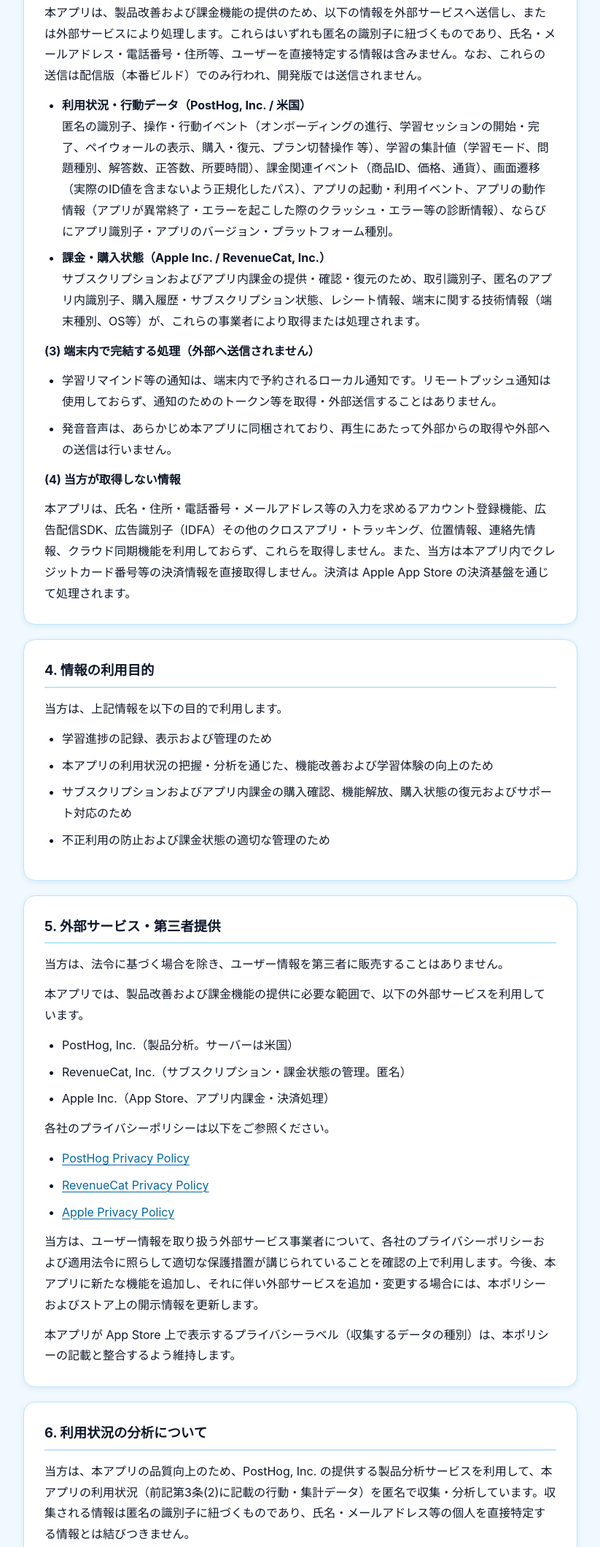
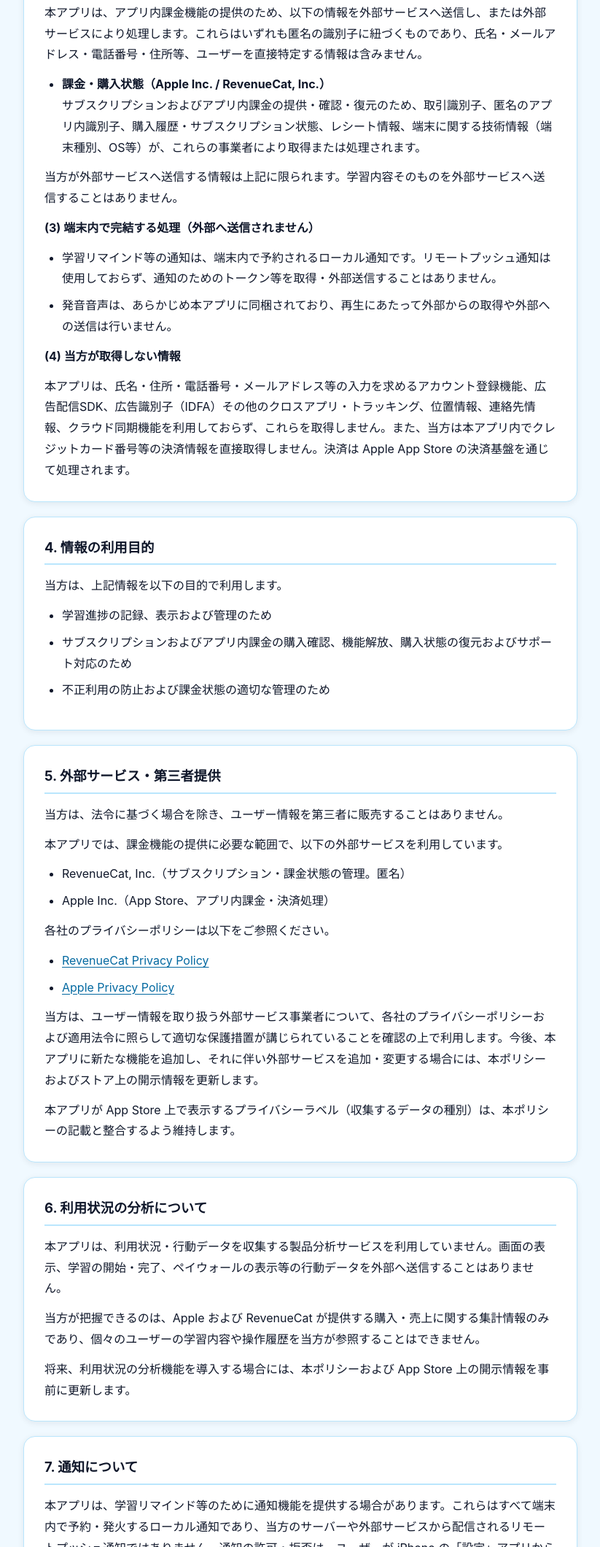
Before and after one commit to speeed131/app-legal-pages, a website: page apps/sukitan-eiken3/privacy-policy/index.html in a window 1280 px wide. Shown: the part 1094-3214 px from the top of the page at 73% size, without its empty margins (228-1051 px from the left). Drawn offline with Linux system fonts and the light colour scheme.

Commit message:
fix(sukitan-eiken3): プライバシーポリシーから PostHog 記述を除去する
スキ単 v1 は製品分析(PostHog)を有効化しない。アプリ側は公開キーを投入しないため
analyticsEnabled が false となり、送信処理はすべて no-op になる。ポリシーが
「PostHogで利用状況を収集・分析しています」と宣言したままだと、App Privacy 申告
(v1は Purchases のみ)と食い違うため実態へ合わせる。

条番号は driving-license-drill(同じ基準文書系列でPostHog非搭載)に合わせ、
第6条「利用状況の分析について」を削除せず内容を差し替えて15条構成を維持した。
結果、第4条・第5条・第6条が同アプリと完全一致する。

- 第3条(2) 前文を「アプリ内課金機能の提供のため」へ。送信対象からPostHogを削除し、
  「送信する情報は上記に限られる」旨を追加
- 第4条 利用目的から利用状況の分析を削除
- 第5条 外部サービス一覧・参照リンクからPostHogを削除
- 第6条 を「製品分析サービスを利用していない」内容へ差し替え
- 第8条 保存期間、第9条 削除依頼窓口からPostHogを削除
- 第11条 GDPRの法的根拠を課金=契約履行/不正防止=正当利益へ。分析目的の処理が
  存在しない旨を明記。国外移転の記述からPostHogを削除
- 第13条 将来機能の例示に「利用状況分析」を追加

学習データの削除手段の記述は toeic-grammar-pages と同じ形を維持する
(アプリ内リセットへの言及を追加しない)。

HTML開閉タグ整合、15条構成、PostHog残0 を機械検証済み。

```diff
--- a/apps/sukitan-eiken3/privacy-policy/index.html
+++ b/apps/sukitan-eiken3/privacy-policy/index.html
@@ -40,17 +40,14 @@
             <p>個々の単語に対する解答内容（どの単語を間違えたか等）が、そのまま外部へ送信されることはありません（後述の利用状況分析では、件数等の集計値のみを扱います）。</p>
 
             <p><strong>(2) 外部サービスを通じて処理される情報（匿名）</strong></p>
-            <p>本アプリは、製品改善および課金機能の提供のため、以下の情報を外部サービスへ送信し、または外部サービスにより処理します。これらはいずれも匿名の識別子に紐づくものであり、氏名・メールアドレス・電話番号・住所等、ユーザーを直接特定する情報は含みません。なお、これらの送信は配信版（本番ビルド）でのみ行われ、開発版では送信されません。</p>
+            <p>本アプリは、アプリ内課金機能の提供のため、以下の情報を外部サービスへ送信し、または外部サービスにより処理します。これらはいずれも匿名の識別子に紐づくものであり、氏名・メールアドレス・電話番号・住所等、ユーザーを直接特定する情報は含みません。</p>
             <ul>
-                <li>
-                    <strong>利用状況・行動データ（PostHog, Inc. / 米国）</strong><br>
-                    匿名の識別子、操作・行動イベント（オンボーディングの進行、学習セッションの開始・完了、ペイウォールの表示、購入・復元、プラン切替操作 等）、学習の集計値（学習モード、問題種別、解答数、正答数、所要時間）、課金関連イベント（商品ID、価格、通貨）、画面遷移（実際のID値を含まないよう正規化したパス）、アプリの起動・利用イベント、アプリの動作情報（アプリが異常終了・エラーを起こした際のクラッシュ・エラー等の診断情報）、ならびにアプリ識別子・アプリのバージョン・プラットフォーム種別。
-                </li>
                 <li>
                     <strong>課金・購入状態（Apple Inc. / RevenueCat, Inc.）</strong><br>
                     サブスクリプションおよびアプリ内課金の提供・確認・復元のため、取引識別子、匿名のアプリ内識別子、購入履歴・サブスクリプション状態、レシート情報、端末に関する技術情報（端末種別、OS等）が、これらの事業者により取得または処理されます。
                 </li>
             </ul>
+            <p>当方が外部サービスへ送信する情報は上記に限られます。学習内容そのものを外部サービスへ送信することはありません。</p>
 
             <p><strong>(3) 端末内で完結する処理（外部へ送信されません）</strong></p>
             <ul>
@@ -67,7 +64,6 @@
             <p>当方は、上記情報を以下の目的で利用します。</p>
             <ul>
                 <li>学習進捗の記録、表示および管理のため</li>
-                <li>本アプリの利用状況の把握・分析を通じた、機能改善および学習体験の向上のため</li>
                 <li>サブスクリプションおよびアプリ内課金の購入確認、機能解放、購入状態の復元およびサポート対応のため</li>
                 <li>不正利用の防止および課金状態の適切な管理のため</li>
             </ul>
@@ -76,15 +72,13 @@
         <section class="card">
             <h2>5. 外部サービス・第三者提供</h2>
             <p>当方は、法令に基づく場合を除き、ユーザー情報を第三者に販売することはありません。</p>
-            <p>本アプリでは、製品改善および課金機能の提供に必要な範囲で、以下の外部サービスを利用しています。</p>
+            <p>本アプリでは、課金機能の提供に必要な範囲で、以下の外部サービスを利用しています。</p>
             <ul>
-                <li>PostHog, Inc.（製品分析。サーバーは米国）</li>
                 <li>RevenueCat, Inc.（サブスクリプション・課金状態の管理。匿名）</li>
                 <li>Apple Inc.（App Store、アプリ内課金・決済処理）</li>
             </ul>
             <p>各社のプライバシーポリシーは以下をご参照ください。</p>
             <ul>
-                <li><a href="https://posthog.com/privacy" target="_blank" rel="noopener noreferrer">PostHog Privacy Policy</a></li>
                 <li><a href="https://www.revenuecat.com/privacy/" target="_blank" rel="noopener noreferrer">RevenueCat Privacy Policy</a></li>
                 <li><a href="https://www.apple.com/legal/privacy/" target="_blank" rel="noopener noreferrer">Apple Privacy Policy</a></li>
             </ul>
@@ -94,9 +88,9 @@
 
         <section class="card">
             <h2>6. 利用状況の分析について</h2>
-            <p>当方は、本アプリの品質向上のため、PostHog, Inc. の提供する製品分析サービスを利用して、本アプリの利用状況（前記第3条(2)に記載の行動・集計データ）を匿名で収集・分析しています。収集される情報は匿名の識別子に紐づくものであり、氏名・メールアドレス等の個人を直接特定する情報とは結びつきません。</p>
-            <p>本アプリには、この利用状況分析のみを個別に停止する設定は用意しておりません。ユーザーは、本アプリを利用することにより、本ポリシーに基づく匿名の利用状況分析が行われることに同意したものとみなされます。同意を撤回し、分析を含む情報の送信を停止したい場合は、本アプリを端末から削除してください。アンインストールにより、以後の情報送信はすべて停止します。</p>
-            <p>PostHog, Inc. のサーバーは米国に所在し、収集された情報は米国において処理・保管されます（国外移転を含みます）。詳細は前記の同社プライバシーポリシーをご参照ください。</p>
+            <p>本アプリは、利用状況・行動データを収集する製品分析サービスを利用していません。画面の表示、学習の開始・完了、ペイウォールの表示等の行動データを外部へ送信することはありません。</p>
+            <p>当方が把握できるのは、Apple および RevenueCat が提供する購入・売上に関する集計情報のみであり、個々のユーザーの学習内容や操作履歴を当方が参照することはできません。</p>
+            <p>将来、利用状況の分析機能を導入する場合には、本ポリシーおよび App Store 上の開示情報を事前に更新します。</p>
         </section>
 
         <section class="card">
@@ -107,13 +101,13 @@
         <section class="card">
             <h2>8. 保存場所・保存期間</h2>
             <p>学習データは、原則としてユーザーの端末内に保存されます。ユーザーが本アプリを端末から削除した場合、端末内に保存された学習データは削除されます（当方のサーバーには保存されていないため、復元はできません）。</p>
-            <p>一方で、利用状況分析および課金に関する情報は、PostHog, Inc.、RevenueCat, Inc.、Apple Inc. により、それぞれのポリシーおよび法令に基づいて保存される場合があります。</p>
+            <p>一方で、課金に関する情報は、RevenueCat, Inc. および Apple Inc. により、それぞれのポリシーおよび法令に基づいて保存される場合があります。</p>
         </section>
 
         <section class="card">
             <h2>9. 情報の削除・ユーザーからのお問い合わせ</h2>
             <p>端末内に保存された学習データは、本アプリを端末から削除することで削除できます。</p>
-            <p>PostHog, Inc. または RevenueCat, Inc. が処理する情報について削除等を希望される場合は、下記お問い合わせ先までご連絡ください。当方が管理可能な範囲で対応を検討いたします。</p>
+            <p>RevenueCat, Inc. が処理する情報について削除等を希望される場合は、下記お問い合わせ先までご連絡ください。当方が管理可能な範囲で対応を検討いたします。</p>
             <p>Apple App Store の購入履歴その他ストア事業者が管理する情報については、各事業者の提供する手続またはポリシーをご確認ください。</p>
             <p>当方が管理する範囲の情報について、開示、訂正、削除その他のお問い合わせをご希望の場合は、下記のお問い合わせ先までご連絡ください。法令および技術的に可能な範囲で対応します。なお、端末内の学習データについては、当方がサーバー上で保有していないため、内容を直接確認・開示できない場合があります。</p>
         </section>
@@ -126,9 +120,9 @@
         <section class="card">
             <h2>11. 海外の利用者の権利（GDPR / CCPA 等）</h2>
             <p>本アプリは日本国外にも提供されます。お住まいの国・地域の法令により、ユーザーは自己に関する情報について一定の権利を有する場合があります。</p>
-            <p><strong>欧州経済領域（EEA）・英国等（GDPR）にお住まいの方</strong>: ユーザーは、自己に関する情報へのアクセス、訂正、削除、処理の制限、処理への異議、データポータビリティ等を求める権利を有する場合があります。当方が前記の匿名の利用状況分析を行う法的根拠は、製品改善という当方の正当な利益であり、課金に関する処理は契約の履行を法的根拠とします。</p>
+            <p><strong>欧州経済領域（EEA）・英国等（GDPR）にお住まいの方</strong>: ユーザーは、自己に関する情報へのアクセス、訂正、削除、処理の制限、処理への異議、データポータビリティ等を求める権利を有する場合があります。当方が課金に関する情報を処理する法的根拠は契約の履行であり、不正利用の防止については当方の正当な利益を法的根拠とします。本アプリは利用状況の分析を行わないため、これを目的とする処理は存在しません。</p>
             <p><strong>米国カリフォルニア州等（CCPA / CPRA）にお住まいの方</strong>: 当方は、ユーザー情報を金銭的対価を得て「販売」することはなく、クロスコンテキスト行動広告等の目的で「共有」することもありません。ユーザーは、適用法令に基づき自己の情報に関する一定の権利を行使できる場合があります。</p>
-            <p><strong>国外移転について</strong>: 前記のとおり、PostHog, Inc. は米国でデータを処理し、RevenueCat, Inc. および Apple Inc. も日本国外でデータを処理する場合があります。これらの移転にあたっては、各社のプライバシーポリシーおよび標準契約条項等の適切な保護措置に依拠します。</p>
+            <p><strong>国外移転について</strong>: RevenueCat, Inc. および Apple Inc. は、日本国外（米国を含みます。）でデータを処理する場合があります。これらの移転にあたっては、各社のプライバシーポリシーおよび標準契約条項等の適切な保護措置に依拠します。</p>
             <p>これらの権利の行使をご希望の場合は、下記のお問い合わせ先までご連絡ください。本アプリは匿名の識別子のみを取り扱うため、本人確認や対象データの特定にご協力をお願いする場合があります。</p>
         </section>
 
@@ -139,7 +133,7 @@
 
         <section class="card">
             <h2>13. 機能追加・変更時の取扱い</h2>
-            <p>当方は、本アプリに新機能を追加した場合、当該機能における情報の取得、利用、保存、外部送信の有無を確認し、必要に応じて本プライバシーポリシーおよびアプリストア上の開示情報を更新します。たとえば、アカウント登録、クラウド同期、お問い合わせフォーム、リモートプッシュ通知、広告配信、AI機能その他これらに類する機能を導入する場合には、その内容に応じて本ポリシーに必要事項を追加または修正します。</p>
+            <p>当方は、本アプリに新機能を追加した場合、当該機能における情報の取得、利用、保存、外部送信の有無を確認し、必要に応じて本プライバシーポリシーおよびアプリストア上の開示情報を更新します。たとえば、アカウント登録、クラウド同期、お問い合わせフォーム、リモートプッシュ通知、利用状況分析、広告配信、AI機能その他これらに類する機能を導入する場合には、その内容に応じて本ポリシーに必要事項を追加または修正します。</p>
         </section>
 
         <section class="card">
```
